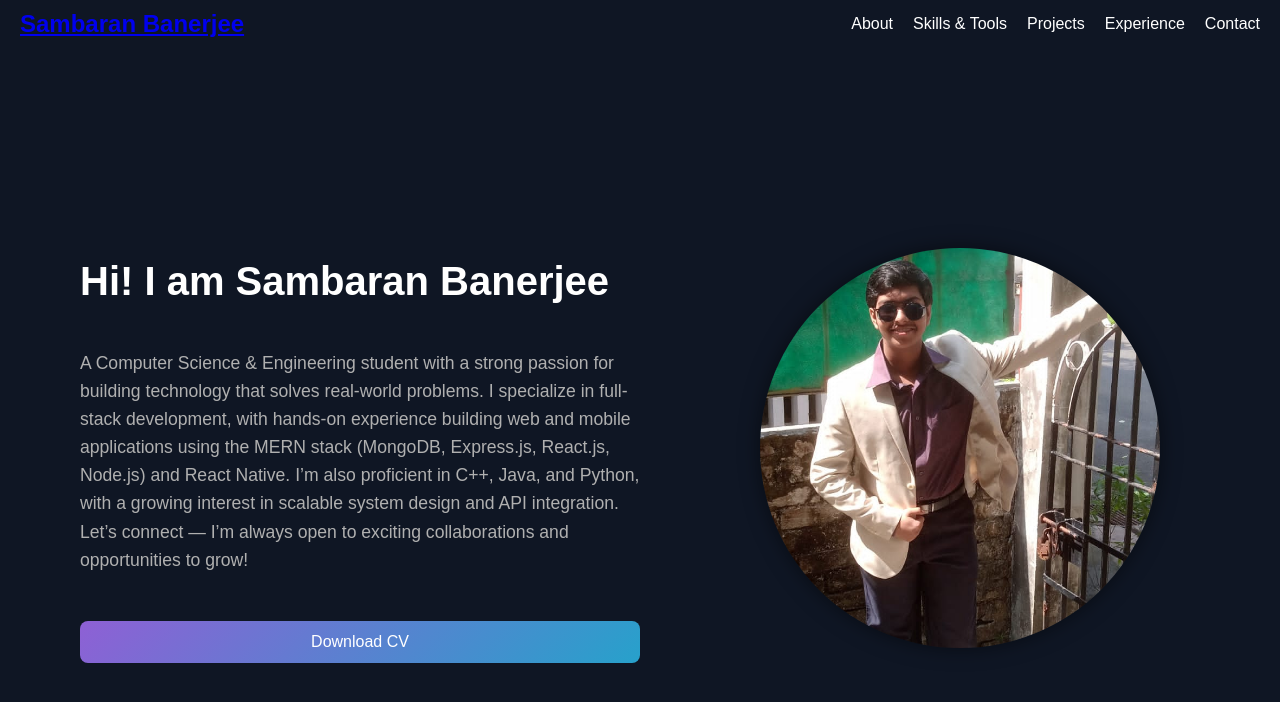
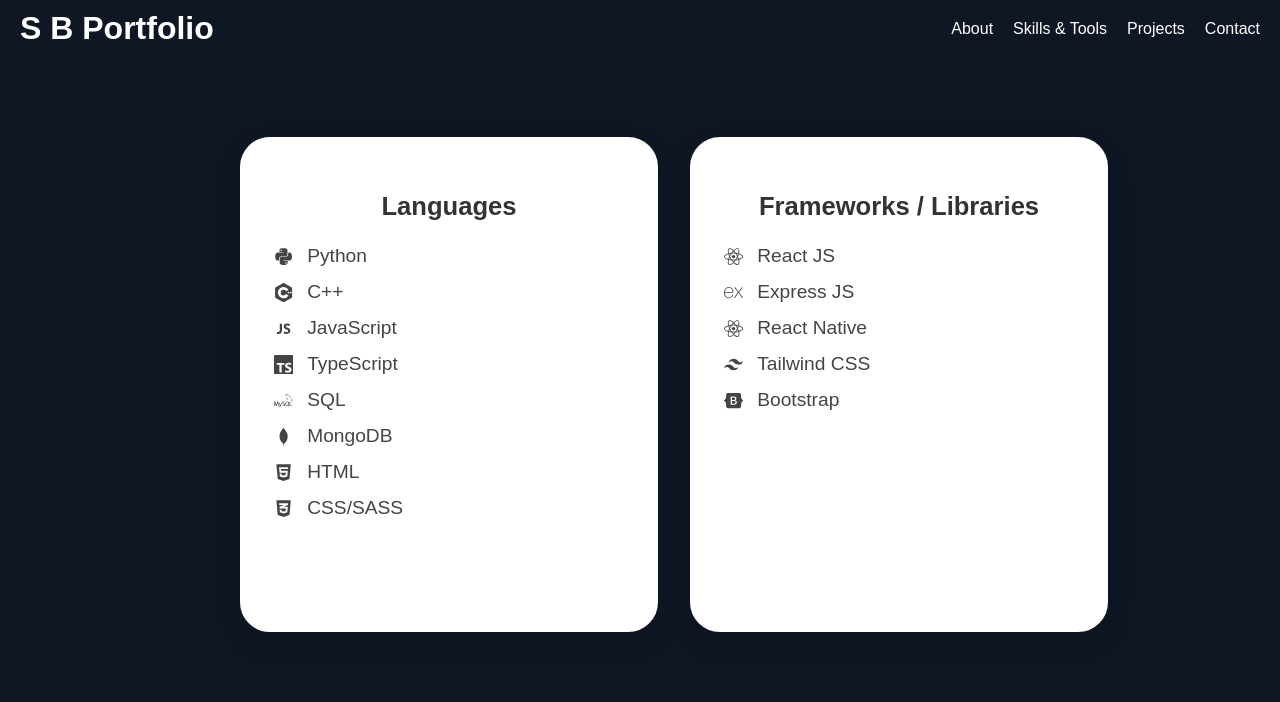
Before and after one commit to SambaranBanerjee/Portforlio, a React (Vite) app in the folder client/: page /skills in a window 1280 px wide. Shown: the top 702 px of the page. Built offline with nearby package versions, Linux system fonts and the light colour scheme.

Commit message:
Created the complete Frontend

```diff
--- a/client/package.json
+++ b/client/package.json
@@ -12,6 +12,7 @@
   "dependencies": {
     "react": "^19.1.0",
     "react-dom": "^19.1.0",
+    "react-icons": "^5.5.0",
     "react-router-dom": "^7.7.0"
   },
   "devDependencies": {
--- a/client/src/App.jsx
+++ b/client/src/App.jsx
@@ -1,17 +1,30 @@
-import { BrowserRouter as Router } from 'react-router-dom';
+import { Route, BrowserRouter as Router, Routes } from 'react-router-dom';
 import Navbar from './components/Navbar.jsx';
 import About from './pages/About.jsx';
+import Skills from './pages/Skills.jsx';
+import Projects from './pages/Projects.jsx';
+import Experience from './pages/Experience.jsx';
+import Contact from './pages/Contact.jsx';
 function App() {
-
   return (
-    <>
       <Router>
         <div className="App">
           <Navbar/>
-          <About/>
+          <Routes>
+            <Route path='/' element={<About/>}/>
+            <Route path='/about' element={<About/>}/>
+            <Route path='/skills' element={<Skills/>}/>
+            <Route path='/projects' element={<Projects/>}/>
+            <Route path='/contact' element={<Contact/>}/>
+
+            {/*
+            <Route path='/experience' element={<Experience/>}/>
+
+
+            */}
+          </Routes>
         </div>
       </Router>
-    </>
   )
 }
 
--- a/client/src/components/Navbar.jsx
+++ b/client/src/components/Navbar.jsx
@@ -4,13 +4,13 @@ export default function Navbar() {
   return (
     <nav>
         <h1>
-            <Link to="/">Sambaran Banerjee</Link>
+            <Link to="/">S B Portfolio</Link>
         </h1>
         <div className="nav-links">
             <Link to="/about">About</Link>
             <Link to="/skills">Skills & Tools</Link>
             <Link to="/projects">Projects</Link>
-            <Link to="/experience">Experience</Link>
+            {/*<Link to="/experience">Experience</Link>*/}
             <Link to="/contact">Contact</Link>
         </div>
     </nav>
--- /dev/null
+++ b/client/src/pages/Contact.jsx
@@ -0,0 +1,38 @@
+import React from 'react';
+import '../styles/Contact.css';
+import { FaPhoneAlt, FaEnvelope, FaLinkedin, FaGithub } from 'react-icons/fa';
+
+export default function Contact() {
+  return (
+    <div className="contact-page">
+      <h2>Contact Me</h2>
+      <p className="contact-subtitle">Let's connect and create something amazing together.</p>
+
+      <div className="contact-card">
+        <div className="contact-item">
+          <FaPhoneAlt className="icon" />
+          <span>+91-9876543210</span>
+        </div>
+
+        <div className="contact-item">
+          <FaEnvelope className="icon" />
+          <span>sambaranb25@gmail.com</span>
+        </div>
+
+        <div className="contact-item">
+          <FaLinkedin className="icon" />
+          <a href="https://linkedin.com/in/sambaran-banerjee-4b89b9299" target="_blank" rel="noopener noreferrer">
+            linkedin.com/in/sambaran-banerjee
+          </a>
+        </div>
+
+        <div className="contact-item">
+          <FaGithub className="icon" />
+          <a href="https://github.com/sambaranbanerjee" target="_blank" rel="noopener noreferrer">
+            github.com/sambaranbanerjee
+          </a>
+        </div>
+      </div>
+    </div>
+  );
+}
--- /dev/null
+++ b/client/src/pages/Experience.jsx
@@ -0,0 +1,10 @@
+export default function Experience(){
+    return(
+        <div className="Experience-page">
+            <h1>Experience</h1>
+            <div className="Experience-container">
+
+            </div>
+        </div>
+    )
+}
--- /dev/null
+++ b/client/src/pages/Projects.jsx
@@ -0,0 +1,30 @@
+//import React, { useEffect, useState } from 'react';
+import '../styles/Project.css';
+
+export default function ProjectCube() {
+  //const [projects, setProjects] = useState([]);
+
+  {/*useEffect(() => {
+    fetch('http://localhost:5000/api/projects')
+      .then(res => res.json())
+      .then(data => setProjects(data))
+      .catch(err => console.error(err));
+  }, []);*/}
+
+  return (
+    <div className="cube-container">
+      <div className="cube">
+        {/*{projects.length > 0 && (
+          <div className="cube-face front">
+            <img src={projects[0].imageUrl} alt="thumbnail" />
+            <h3>{projects[0].title}</h3>
+            <p>{projects[0].description}</p>
+            <a href={projects[0].liveLink} target="_blank" rel="noopener noreferrer">Live Preview</a>
+            <a href={projects[0].githubLink} target="_blank" rel="noopener noreferrer">GitHub Code</a>
+          </div>
+        )}*/}
+        {/* You can add back, left, right, top, bottom faces if needed */}
+      </div>
+    </div>
+  );
+}
--- /dev/null
+++ b/client/src/pages/Skills.jsx
@@ -0,0 +1,43 @@
+import {
+  FaPython,
+  FaHtml5,
+  FaCss3Alt,
+  FaReact,
+  FaGithub,
+} from 'react-icons/fa';
+import { DiJavascript1, DiMongodb, DiVisualstudio,  } from 'react-icons/di';
+import { SiCplusplus, SiTypescript, SiExpress, SiTailwindcss, SiBootstrap, SiMysql } from 'react-icons/si';
+
+import '../styles/Skills.css';
+
+export default function Skills() {
+  return (
+    <div className="skills-page">
+      <div className="skills-card">
+        <h2>Languages</h2>
+        <ul>
+          <li><FaPython /> Python</li>
+          <li><SiCplusplus /> C++</li>
+          <li><DiJavascript1 /> JavaScript</li>
+          <li><SiTypescript /> TypeScript</li>
+          <li><SiMysql /> SQL</li>
+          <li><DiMongodb /> MongoDB</li>
+          <li><FaHtml5 /> HTML</li>
+          <li><FaCss3Alt /> CSS/SASS</li>
+        </ul>
+      </div>
+
+      <div className="skills-card">
+        <h2>Frameworks / Libraries</h2>
+        <ul>
+          <li><FaReact /> React JS</li>
+          <li><SiExpress /> Express JS</li>
+          <li><FaReact /> React Native</li>
+          <li><SiTailwindcss /> Tailwind CSS</li>
+          <li><SiBootstrap /> Bootstrap</li>
+        </ul>
+      </div>
+
+    </div>
+  );
+}
--- /dev/null
+++ b/client/src/styles/Contact.css
@@ -0,0 +1,77 @@
+.contact-page {
+  padding: 60px 20px;
+  text-align: center;
+  color: white;
+  min-height: 100vh;
+  display: flex;
+  flex-direction: column;
+  align-items: center;
+}
+
+.contact-page h2 {
+  font-size: 2.5rem;
+  margin-bottom: 10px;
+}
+
+.contact-subtitle {
+  font-size: 1.2rem;
+  margin-bottom: 40px;
+  color: #f0f0f0;
+}
+
+.contact-card {
+  background-color: rgba(255, 255, 255, 0.1);
+  padding: 30px;
+  border-radius: 20px;
+  backdrop-filter: blur(8px);
+  box-shadow: 0 8px 24px rgba(0, 0, 0, 0.2);
+  width: 100%;
+  max-width: 500px;
+}
+
+.contact-item {
+  display: flex;
+  align-items: center;
+  gap: 15px;
+  margin: 20px 0;
+  font-size: 1.1rem;
+  word-break: break-word;
+  justify-content: center;
+}
+
+.contact-item .icon {
+  font-size: 1.5rem;
+  color: white;
+}
+
+.contact-item a {
+  color: #ffffff;
+  text-decoration: none;
+  font-weight: 500;
+}
+
+.contact-item a:hover {
+  text-decoration: underline;
+  color: #ddd;
+}
+
+/* Mobile */
+@media (max-width: 600px) {
+  .contact-card {
+    padding: 20px;
+  }
+
+  .contact-page h2 {
+    font-size: 2rem;
+  }
+
+  .contact-subtitle {
+    font-size: 1rem;
+  }
+
+  .contact-item {
+    flex-direction: column;
+    align-items: flex-start;
+    gap: 5px;
+  }
+}
--- a/client/src/styles/Navbar.css
+++ b/client/src/styles/Navbar.css
@@ -1,5 +1,3 @@
-/**The navbar component styles, the h1 be at the leftmost corner while the other elements are aligned to the right */
-/**Also, the color of links should be white and the background of the navbar should be transparent */
 nav {
   display: flex;
   justify-content: space-between;
@@ -9,10 +7,17 @@ nav {
 }
 
 nav h1 {
+  margin: 0;
+  font-size: 32px;
+}
+
+/* Style the link inside h1 */
+nav h1 a {
   color: white;
-  font-size: 24px;
-  margin: 0;
+  text-decoration: none; /* removes underline */
 }
+
+/* Navigation links */
 nav .nav-links {
   display: flex;
   gap: 20px;
@@ -21,8 +26,12 @@ nav .nav-links {
 nav .nav-links a {
   color: white;
   text-decoration: none;
+  font-weight: 500;
+  transition: color 0.3s ease;
 }
+
 nav .nav-links a:hover {
-  /** No underline on hover */
   cursor: pointer;
+  color: #ddd; /* optional hover color */
+  text-decoration: underline ;
 }
--- /dev/null
+++ b/client/src/styles/Project.css
@@ -0,0 +1,117 @@
+.Project-page {
+  display: flex;
+  justify-content: space-between;
+  align-items: center;
+  padding: 60px;
+  min-height: 100vh;
+  box-sizing: border-box;
+}
+
+.Project-left {
+  width: 40%;
+  font-size: 1.2rem;
+  color: #ded8d8;
+  padding-right: 40px;
+}
+
+.Project-right {
+  width: 60%;
+  display: flex;
+  justify-content: center;
+  align-items: center;
+}
+
+/* 3D Scene */
+.cube-scene {
+  width: 300px;
+  height: 300px;
+  perspective: 1000px;
+}
+
+/* Cube Container */
+.cube {
+  animation: rotateCube 10s infinite linear;
+  transform-style: preserve-3d;
+  transition: transform 0.5s ease-in-out;
+}
+
+.cube:hover {
+  animation-play-state: paused;
+}
+/* Front Face (Add more faces if needed) */
+.face {
+  position: absolute;
+  width: 100%;
+  height: 100%;
+  backface-visibility: hidden;
+}
+
+.front {
+  transform: rotateY(0deg) translateZ(150px); /* half of cube width */
+}
+
+/* Project Card */
+.project-card {
+  width: 100%;
+  height: 100%;
+  background: white;
+  border-radius: 12px;
+  box-shadow: 0 10px 20px rgba(0, 0, 0, 0.1);
+  padding: 20px;
+  box-sizing: border-box;
+  display: flex;
+  flex-direction: column;
+  justify-content: space-between;
+  transform: scale(0.95);
+}
+
+.project-card img {
+  width: 100%;
+  height: 180px;
+  object-fit: cover;
+  border-radius: 8px;
+  margin-bottom: 12px;
+}
+
+.project-card h3 {
+  margin: 0;
+  font-size: 1.3rem;
+  color: #222;
+}
+
+.project-card p {
+  font-size: 0.95rem;
+  color: #555;
+  margin-top: 8px;
+  flex-grow: 1;
+}
+
+.project-buttons {
+  display: flex;
+  justify-content: space-between;
+  margin-top: 16px;
+}
+
+.project-buttons a {
+  padding: 10px 16px;
+  text-decoration: none;
+  background: linear-gradient(135deg, #8e60d5, #27a1cb);
+  color: white;
+  border-radius: 6px;
+  font-weight: 500;
+  transition: background 0.3s ease;
+}
+
+.project-buttons a:hover {
+  background: linear-gradient(135deg, #6a4bbd, #2191b3);
+}
+
+/* Cube Rotation Animation */
+@keyframes rotateCube {
+  0% {
+    transform: rotateY(0deg);
+  }
+  100% {
+    transform: rotateY(360deg);
+  }
+}
--- /dev/null
+++ b/client/src/styles/Skills.css
@@ -0,0 +1,53 @@
+.skills-page {
+  display: grid;
+  grid-template-columns: repeat(2, 350px); /* Increased column width */
+  grid-template-rows: auto auto;
+  justify-content: center;
+  gap: 80px 100px; /* Increased vertical and horizontal gap */
+  padding: 80px 60px;
+  min-height: 100vh;
+  box-sizing: border-box;
+  position: relative;
+}
+
+.skills-card {
+  width: 350px; /* Match the new column width */
+  background: white;
+  padding: 30px;
+  border-radius: 30px;
+  border: 4px solid;
+  box-shadow: 0 10px 30px rgba(0, 0, 0, 0.1);
+  transition: transform 0.3s ease;
+}
+
+.skills-card:hover {
+  transform: translateY(-6px);
+}
+
+.skills-card h2 {
+  font-size: 1.6rem;
+  margin-bottom: 24px;
+  color: #333;
+  text-align: center;
+}
+
+.skills-card ul {
+  list-style: none;
+  padding: 0;
+  margin: 0;
+}
+
+.skills-card li {
+  font-size: 1.2rem;
+  margin-bottom: 14px;
+  display: flex;
+  align-items: center;
+  gap: 14px;
+  color: #444;
+}
+
+/* Center the Tools card below */
+.skills-page > .skills-card:nth-child(3) {
+  grid-column: 1 / span 2;
+  justify-self: center;
+}
```
Also changed, not shown: 1 other file (tests, documents, lock files or other folders).
